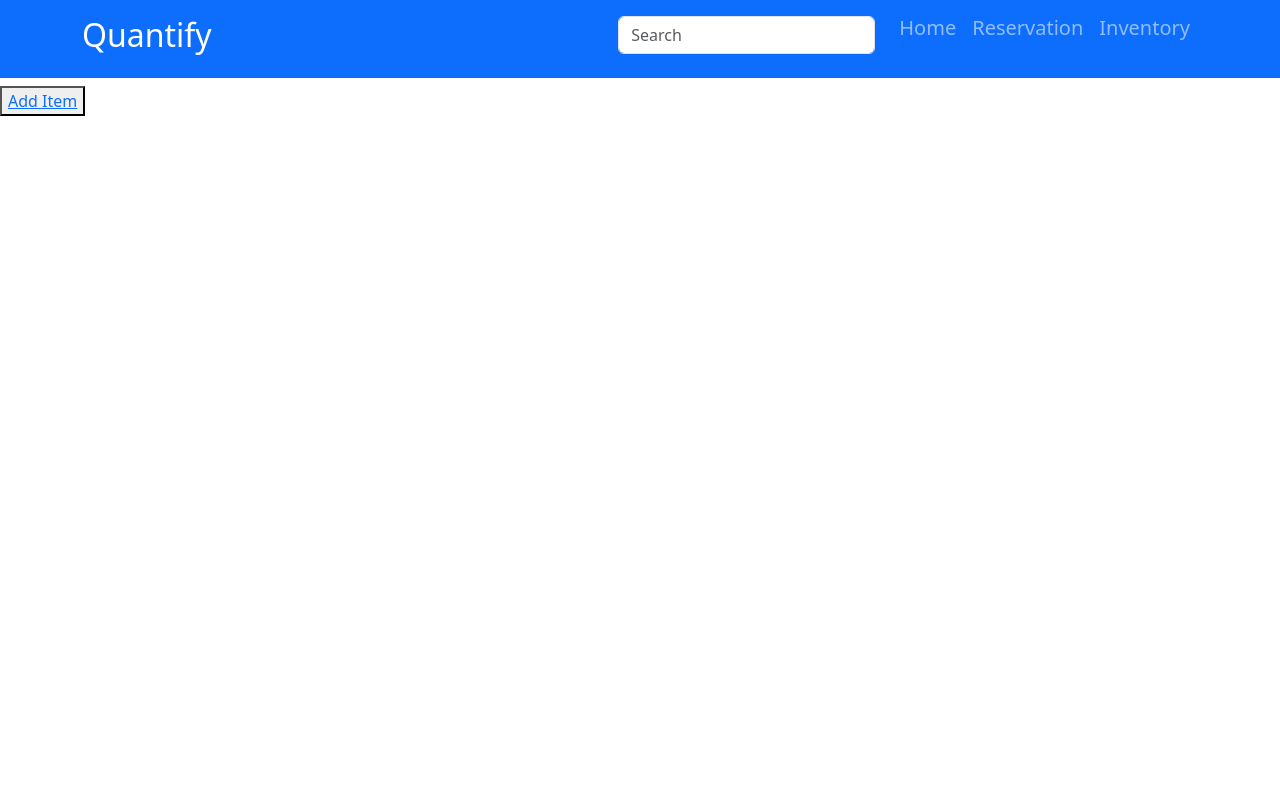
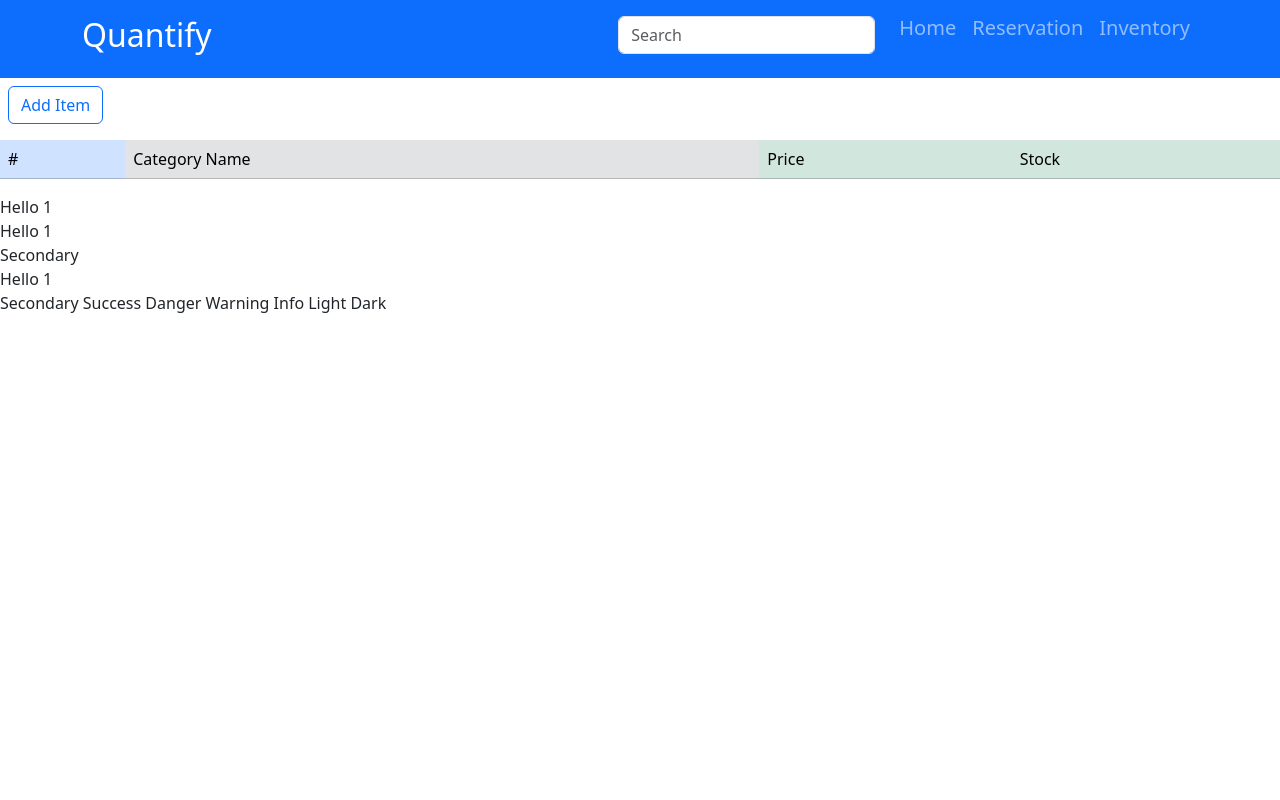
Before and after one commit to caesar0016/webQuantify, a PHP site: page /inventoryPage.php in a window 1280 px wide. Run offline with PHP 8.4, Linux system fonts and the light colour scheme; some libraries are stand-ins or nearby versions.

Commit message:
added column, still need to sleep na

```diff
--- /dev/null
+++ b/cssFiles/inventoryPage.css
@@ -0,0 +1,4 @@
+.table-blue {
+    background-color: hwb(249 3% 42%);
+    color: white; /* Ensures text is readable on blue background */
+}
--- a/inventoryPage.php
+++ b/inventoryPage.php
@@ -6,13 +6,39 @@
 <head>
     <meta charset="UTF-8">
     <meta name="viewport" content="width=device-width, initial-scale=1.0">
-    <title>Document</title>
-    <link rel="stylesheet" href="CSS Files/inventoryPage.css">
+    <link rel="stylesheet" href="cssFiles/inventoryPage.css">
+    <title>Inventory</title>
 </head>
 <body>
-    <h1></h1>
-    <form action="inventoryPage.php" method="post">
-        <button><a href="addItem.php">Add Item</a></button>
-    </form>
+<button type="button" class="btn btn-outline-primary m-2">Add Item</button>
+<table class="table table-hover mt-2">
+<!-- On cells (`td` or `th`) -->
+<tr>
+  <td class="table-primary">#</td>
+  <td class="table-secondary">Category Name</td>
+  <td class="table-success">Price</td>
+  <td class="table-success">Stock</td>
+
+</tr>
+
+<!-- On tables -->
+<table class="table-primary">Hello 1</table>
+<table class="table-primary">Hello 1</table>
+<table class="table-secondary">Secondary</table>
+<table class="table-primary">Hello 1</table>
+
+
+<tr>
+  <td class="table-primary"></td>
+  <td class="table-secondary">Secondary</td>
+  <td class="table-success">Success</td>
+  <td class="table-danger">Danger</td>
+  <td class="table-warning">Warning</td>
+  <td class="table-info">Info</td>
+  <td class="table-light">Light</td>
+  <td class="table-dark">Dark</td>
+</tr>
+
+</table>
 </body>
 </html>
```
Also changed, not shown: CSS Files/inventoryPage.css (deleted), cssFiles/addItem.css (added).
